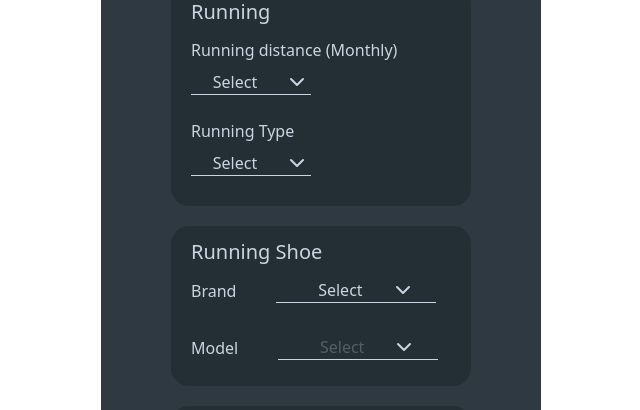
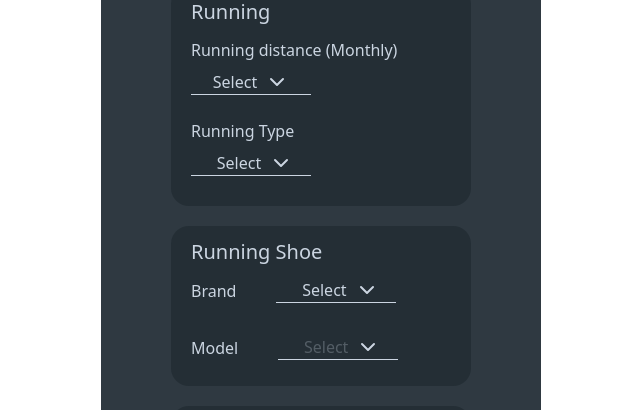
Before and after one commit to ychanwoo/ShoePlan, a Next.js app: page /stats in a window 1280 px wide. Shown: the part 123-533 px from the top of the page, without its empty margins (319-959 px from the left). Built offline with nearby package versions, Linux system fonts and the light colour scheme; no server answers.

Commit message:
fix: fix prevent line break for select button in stats page

```diff
--- a/src/app/stats/page.tsx
+++ b/src/app/stats/page.tsx
@@ -138,11 +138,13 @@ export default function StatsPage() {
           <div className="flex flex-col gap-y-2 w-75 text-[#CBD5E1] ml-5">
             <span>Running distance (Monthly)</span>
             <button
-              className="flex items-center gap-2 border-b border-[#CBD5E1] w-30 justify-center"
+              className="flex items-center gap-2 border-b border-[#CBD5E1] min-w-30 w-fit justify-center"
               onClick={() => setOpen("distance")}
             >
-              <span>{value.distance || "Select"}</span>
-              <ChevronDown className="text-[#CBD5E1] relative left-5" />
+              <span className="whitespace-nowrap">
+                {value.distance || "Select"}
+              </span>
+              <ChevronDown className="text-[#CBD5E1] shrink-0" />
             </button>
           </div>
 
@@ -150,11 +152,13 @@ export default function StatsPage() {
           <div className="ml-5 pt-6 flex flex-col gap-y-2 w-75 text-[#CBD5E1]">
             <span>Running Type</span>
             <button
-              className="flex items-center gap-2 border-b border-[#CBD5E1] w-30 justify-center disabled:text-[#cbd5e149]"
+              className="flex items-center gap-2 border-b border-[#CBD5E1] min-w-30 w-fit justify-center disabled:text-[#cbd5e149]"
               onClick={() => setOpen("type")}
             >
-              <span>{value.type || "Select"}</span>
-              <ChevronDown className="text-[#CBD5E1] relative left-5" />
+              <span className="whitespace-nowrap pl-2">
+                {value.type || "Select"}
+              </span>
+              <ChevronDown className="text-[#CBD5E1] shrink-0" />
             </button>
           </div>
         </div>
@@ -167,11 +171,13 @@ export default function StatsPage() {
             <div className="ml-5 flex items-center gap-x-10 w-75 text-[#CBD5E1]">
               <span>Brand</span>
               <button
-                className="flex items-center gap-2 border-b border-[#CBD5E1] w-40 justify-center"
+                className="flex items-center gap-2 border-b border-[#CBD5E1] min-w-30 w-fit justify-center"
                 onClick={() => handleShoeChangeRequest("brand")}
               >
-                <span>{value.brand || "Select"}</span>
-                <ChevronDown className="text-[#CBD5E1] relative left-5" />
+                <span className="whitespace-nowrap pl-2">
+                  {value.brand || "Select"}
+                </span>
+                <ChevronDown className="text-[#CBD5E1] shrink-0" />
               </button>
             </div>
 
@@ -180,11 +186,13 @@ export default function StatsPage() {
               <span>Model</span>
               <button
                 disabled={!value.brand}
-                className="flex items-center gap-2 border-b border-[#CBD5E1] w-40 justify-center disabled:text-[#cbd5e149]"
+                className="flex items-center gap-2 border-b border-[#CBD5E1] min-w-30 w-fit justify-center disabled:text-[#cbd5e149]"
                 onClick={() => handleShoeChangeRequest("model")}
               >
-                <span>{value.model || "Select"}</span>
-                <ChevronDown className="text-[#CBD5E1] relative left-5" />
+                <span className="whitespace-nowrap pl-2">
+                  {value.model || "Select"}
+                </span>
+                <ChevronDown className="text-[#CBD5E1] shrink-0" />
               </button>
             </div>
           </div>
```
